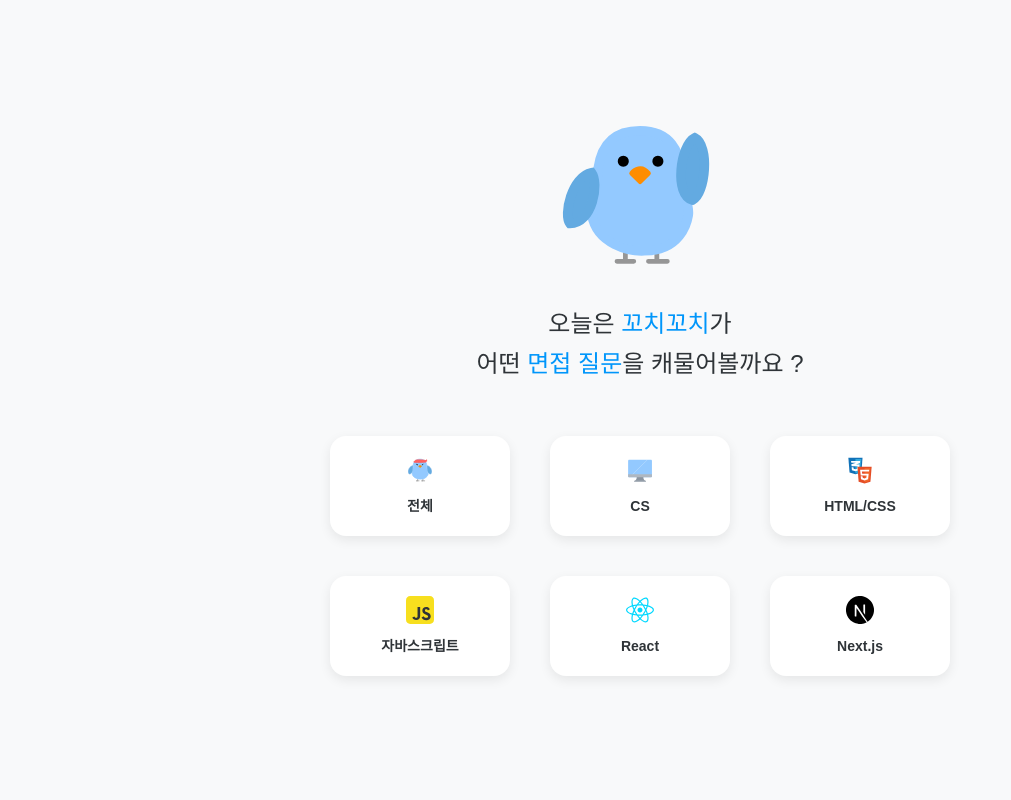
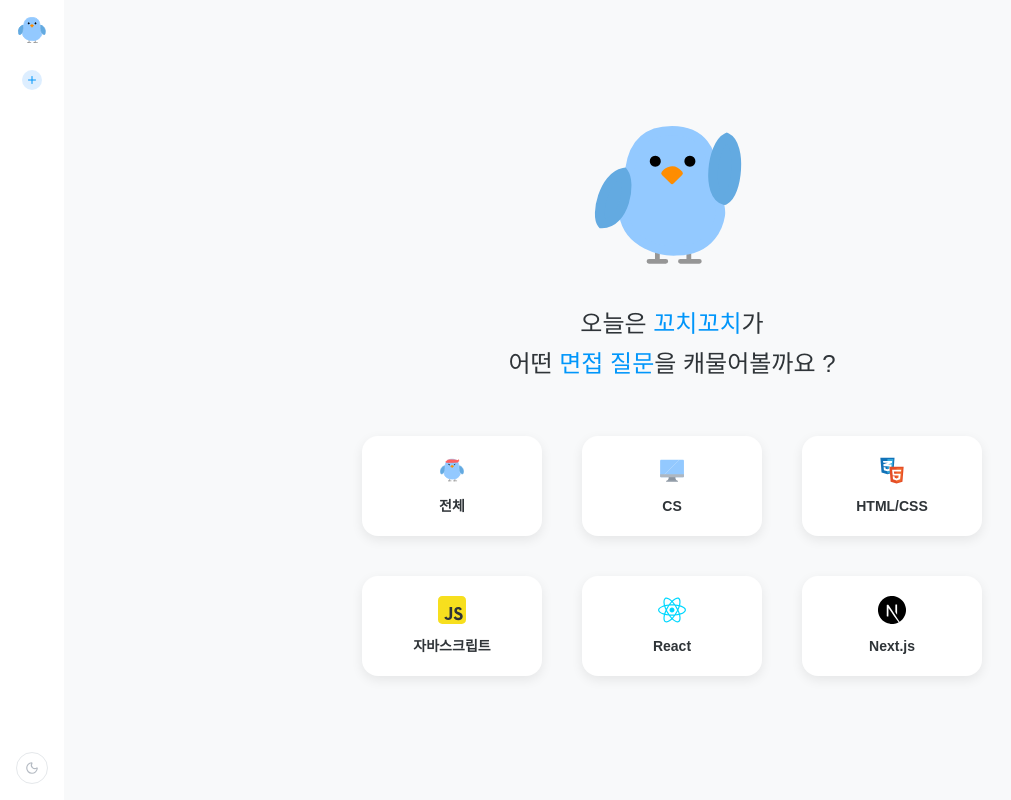
Before and after one commit to hxezu/kkochi-kkochi, a Next.js app: page / in a window 1280 px wide. Both pictures are taken after a click on the button 222 px from the left and 30 px from the top of the page. Shown: the whole page, without its empty margins (0-1011 px from the left). Built offline with nearby package versions, Linux system fonts and the light colour scheme; a web font is replaced by a local one.

Commit message:
feat: 사이드바 open 상태를 zustand로 전역 관리하도록 리팩토링

```diff
--- a/package.json
+++ b/package.json
@@ -15,7 +15,8 @@
     "openai": "^6.7.0",
     "react": "19.2.0",
     "react-dom": "19.2.0",
-    "uuid": "^13.0.0"
+    "uuid": "^13.0.0",
+    "zustand": "^5.0.8"
   },
   "devDependencies": {
     "@tailwindcss/postcss": "^4",
--- a/src/components/Sidebar/Sidebar.tsx
+++ b/src/components/Sidebar/Sidebar.tsx
@@ -1,29 +1,30 @@
 "use client";
-import { useState } from "react";
 import SidebarHeader from "./SidebarHeader";
 import SidebarChatList from "./SidebarChatList";
 import SidebarFooter from "./SidebarFooter";
 import SidebarNewChatBtn from "./SidebarNewChatBtn";
+import { useSidebarStore } from "@/stores/useSidebarStore";
 
 export default function Sidebar() {
-  const [open, setOpen] = useState(true);
-  const [darkMode, setDarkMode] = useState(false);
-
-  if (!open) return null;
+  const { open } = useSidebarStore();
 
   return (
     <aside
-      className={`h-full w-[260px] flex flex-col justify-between
-       bg-white transition-colors duration-300`}
+      className={`flex flex-col justify-between bg-white transition-all duration-300
+        ${open ? "w-[260px]" : "w-16"} h-full`}
     >
-      <SidebarHeader onClose={() => setOpen(false)} />
-
-      <div className="flex-1 flex flex-col overflow-y-auto px-4 gap-2">
+      <div className="flex flex-col items-center px-2">
+        <SidebarHeader />
         <SidebarNewChatBtn />
-        <SidebarChatList />
       </div>
 
-      <SidebarFooter darkMode={darkMode} setDarkMode={setDarkMode} />
+      {open && (
+        <div className="flex-1 flex flex-col overflow-y-auto px-4 gap-2 mt-2">
+          <SidebarChatList />
+        </div>
+      )}
+
+      <SidebarFooter />
     </aside>
   );
 }
--- a/src/components/Sidebar/SidebarFooter.tsx
+++ b/src/components/Sidebar/SidebarFooter.tsx
@@ -1,16 +1,22 @@
+"use client";
+
+import { useSidebarStore } from "@/stores/useSidebarStore";
 import { Moon, Sun } from "lucide-react";
+import { useState } from "react";
 
-interface Props {
-  darkMode: boolean;
-  setDarkMode: (value: boolean) => void;
-}
+export default function SidebarFooter() {
+  const { open } = useSidebarStore();
+  const [darkMode, setDarkMode] = useState(false);
 
-export default function SidebarFooter({ darkMode, setDarkMode }: Props) {
   return (
-    <div className="p-4 h-10 flex justify-end items-end">
+    <div
+      className={`flex items-center mb-4 px-6 ${
+        open ? "justify-end" : "justify-center flex-col"
+      }`}
+    >
       <button
         onClick={() => setDarkMode(!darkMode)}
-        className="flex items-center justify-center p-1 border border-(--color-gray-200) rounded-full transition h-8 w-8 text-(--color-gray-300) cursor-pointer"
+        className="flex items-center justify-center p-2 border border-(--color-gray-200) rounded-full text-(--color-gray-300) cursor-pointer w-8 h-8"
       >
         {darkMode ? <Sun size={18} /> : <Moon size={18} />}
       </button>
--- a/src/components/Sidebar/SidebarHeader.tsx
+++ b/src/components/Sidebar/SidebarHeader.tsx
@@ -1,30 +1,47 @@
+"use client";
+
+import { useSidebarStore } from "@/stores/useSidebarStore";
 import { PanelLeft } from "lucide-react";
 import Image from "next/image";
 import { useRouter } from "next/navigation";
 
-interface Props {
-  onClose: () => void;
-}
+export default function SidebarHeader() {
+  const { open, toggle } = useSidebarStore();
+  const router = useRouter();
 
-export default function SidebarHeader({ onClose }: Props) {
-  const router = useRouter();
-  const handleClick = () => {
-    router.push("/");
-  };
-  return (
-    <div className="h-[60px] p-5 flex items-center justify-between">
+  return open ? (
+    <div className="h-[60px] p-2 flex items-center justify-between w-full">
       <div
-        className="flex items-center space-x-2 cursor-pointer"
-        onClick={handleClick}
+        className="flex items-center gap-2 cursor-pointer pl-2"
+        onClick={() => router.push("/")}
       >
         <Image src="/logo.svg" alt="logo" width={28} height={30} />
       </div>
       <button
-        onClick={onClose}
+        onClick={toggle}
         className="p-2 hover:bg-gray-100 rounded-lg cursor-pointer"
       >
         <PanelLeft size={20} strokeWidth={1.8} />
       </button>
     </div>
+  ) : (
+    <div className="h-[60px] p-2 w-full flex items-center justify-center">
+      <button
+        onClick={toggle}
+        className="relative w-8 h-8 flex items-center justify-center cursor-pointer rounded hover:bg-gray-100 group"
+      >
+        <PanelLeft
+          size={20}
+          className="absolute opacity-0 group-hover:opacity-100"
+        />
+        <Image
+          src="/logo.svg"
+          alt="logo"
+          width={28}
+          height={30}
+          className="group-hover:opacity-0"
+        />
+      </button>
+    </div>
   );
 }
--- a/src/components/Sidebar/SidebarNewChatBtn.tsx
+++ b/src/components/Sidebar/SidebarNewChatBtn.tsx
@@ -1,26 +1,29 @@
 "use client";
 
-import { useRouter } from "next/navigation";
+import { useSidebarStore } from "@/stores/useSidebarStore";
 import { Plus } from "lucide-react";
 
-export default function SidebarNewButton() {
-  const router = useRouter();
+export default function SidebarNewChatBtn() {
+  const { open } = useSidebarStore();
 
-  const handleClick = () => {
-    router.push("/");
-  };
-
-  return (
+  return open ? (
     <button
-      onClick={handleClick}
-      className="h-10 flex gap-2 items-center py-2 px-4 font-bold cursor-pointer
-        rounded-lg transition text-[var(--color-primary-200)]
-        hover:bg-[var(--background)]"
+      className=" w-full h-10 flex gap-2 items-center py-2 px-4 font-bold cursor-pointer
+        rounded-lg transition text-[var(--color-primary-200)] hover:bg-[var(--background)]"
     >
       <div className="bg-[var(--color-primary-100-50)] w-5 h-5 rounded-full flex justify-center items-center">
         <Plus size={12} />
       </div>
       새로운 면접
     </button>
+  ) : (
+    <button
+      className=" h-10 flex items-center cursor-pointer
+        rounded-lg transition text-[var(--color-primary-200)] "
+    >
+      <div className="bg-[var(--color-primary-100-50)] w-5 h-5 rounded-full flex justify-center items-center">
+        <Plus size={12} />
+      </div>
+    </button>
   );
 }
--- /dev/null
+++ b/src/stores/useSidebarStore.ts
@@ -0,0 +1,13 @@
+import { create } from "zustand";
+
+interface SidebarState {
+  open: boolean;
+  toggle: () => void;
+  setOpen: (value: boolean) => void;
+}
+
+export const useSidebarStore = create<SidebarState>((set) => ({
+  open: true,
+  toggle: () => set((state) => ({ open: !state.open })),
+  setOpen: (value: boolean) => set({ open: value }),
+}));
```
Also changed, not shown: 1 other file (tests, documents, lock files or other folders).
